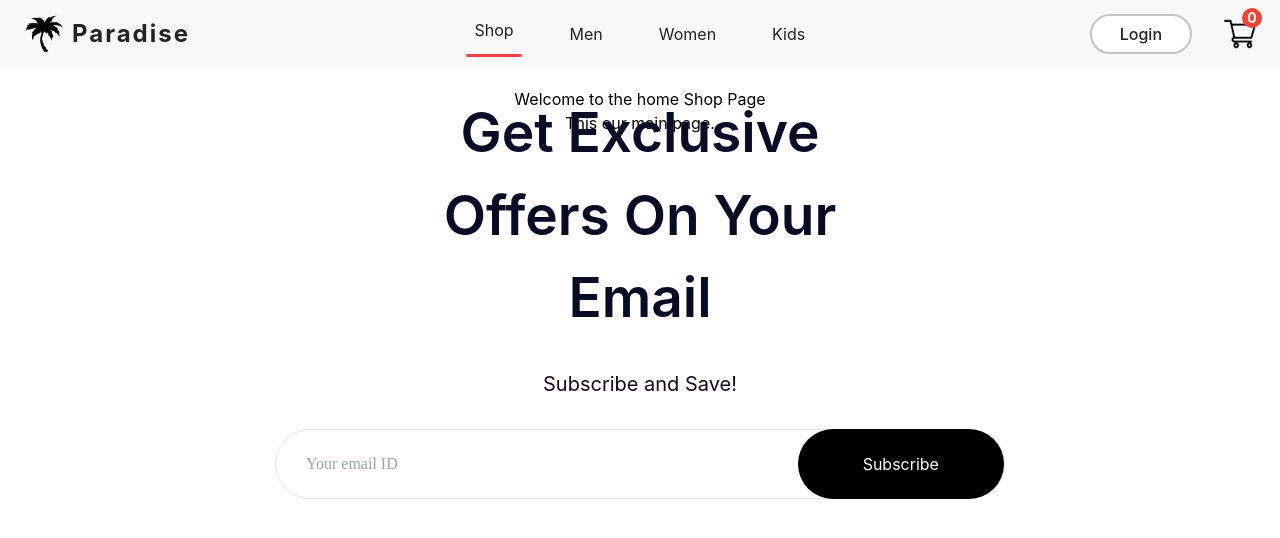
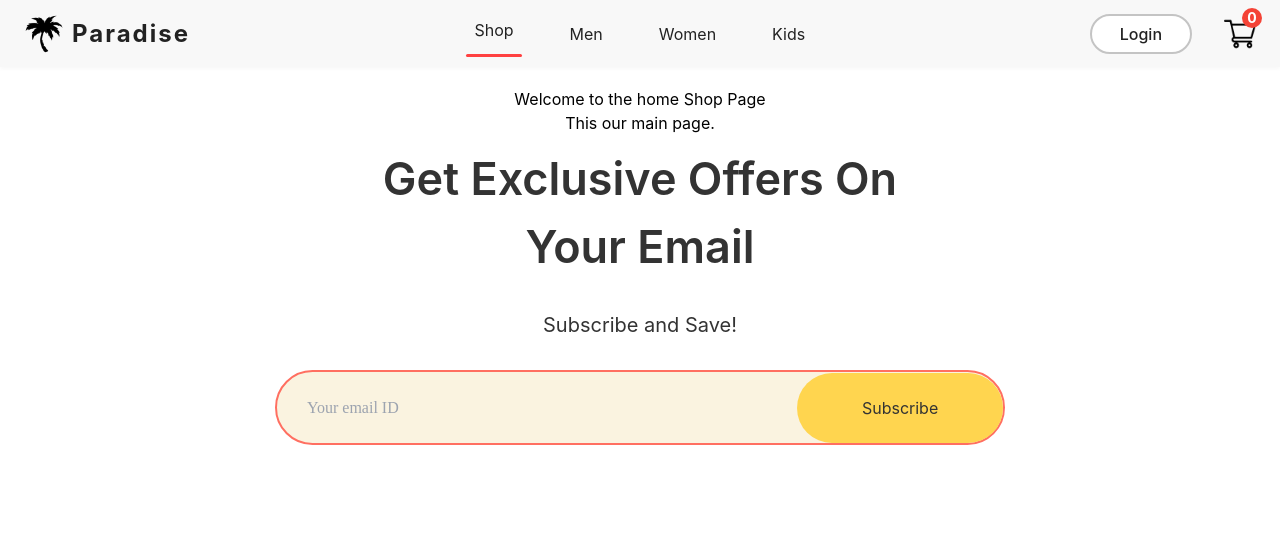
Before and after one commit to FranklinUniversityCompSciPracticum/SU25_Team2, a React (Create React App) app in the folder frontend/: page / in a window 1280 px wide. Shown: the top 538 px of the page. Built offline with nearby package versions, Linux system fonts and the light colour scheme.

Commit message:
updated colorscheme for NewsLetter.css

```diff
--- a/frontend/src/Components/NewsLetter/NewsLetter.css
+++ b/frontend/src/Components/NewsLetter/NewsLetter.css
@@ -8,18 +8,19 @@
     margin: auto;
     padding: 0px 140px;
     margin-bottom: 150px;
-    background-color: linear-gradiant(180deg, #fde1ff 0%, #e1ffea22 60%);
+    background-color: linear-gradiant(180deg, 	#009688 0%, #FF6F61	 60%);
     gap: 30px;
 }
 
 .newsletter h1{
-    color: rgb(8, 11, 36);
-    font-size: 55px;
+    color: #333333;
+    font-size: 45px;
     font-weight: 600;
+    overflow: hidden;
 }
 
 .newsletter p{
-    color: rgb(15, 6, 26);
+    color: #333333;
     font-size: 20px;
 }
 
@@ -27,11 +28,11 @@
     display: flex;
     align-items: center;
     justify-content: space-between;
-    background: white;
+    background: #FAF3E0;
     width: 730px;
-    height: 70px;
-    border-radius: 80px;
-    border: 1px solid #e3e3e3;
+    height: 75px;
+    border-radius: 85px;
+    border: 2px solid 	#FF6F61;
 }
 
 .newsletter input{
@@ -41,14 +42,19 @@
     outline: none;
     font-family: Poppins;
     font-size: 16px;
+    background: #FAF3E0
 }
 
 .newsletter div button{
     width: 210px;
     height: 70px;
     border-radius: 80px;
-    background: black;
-    color: white;
+    background: 	#FFD54F;
+    color: 	#333333;
     font-size: 16px;
     cursor: pointer;
 }
+
+.newsletter div button:hover {
+    background: #fde492
+}
```
